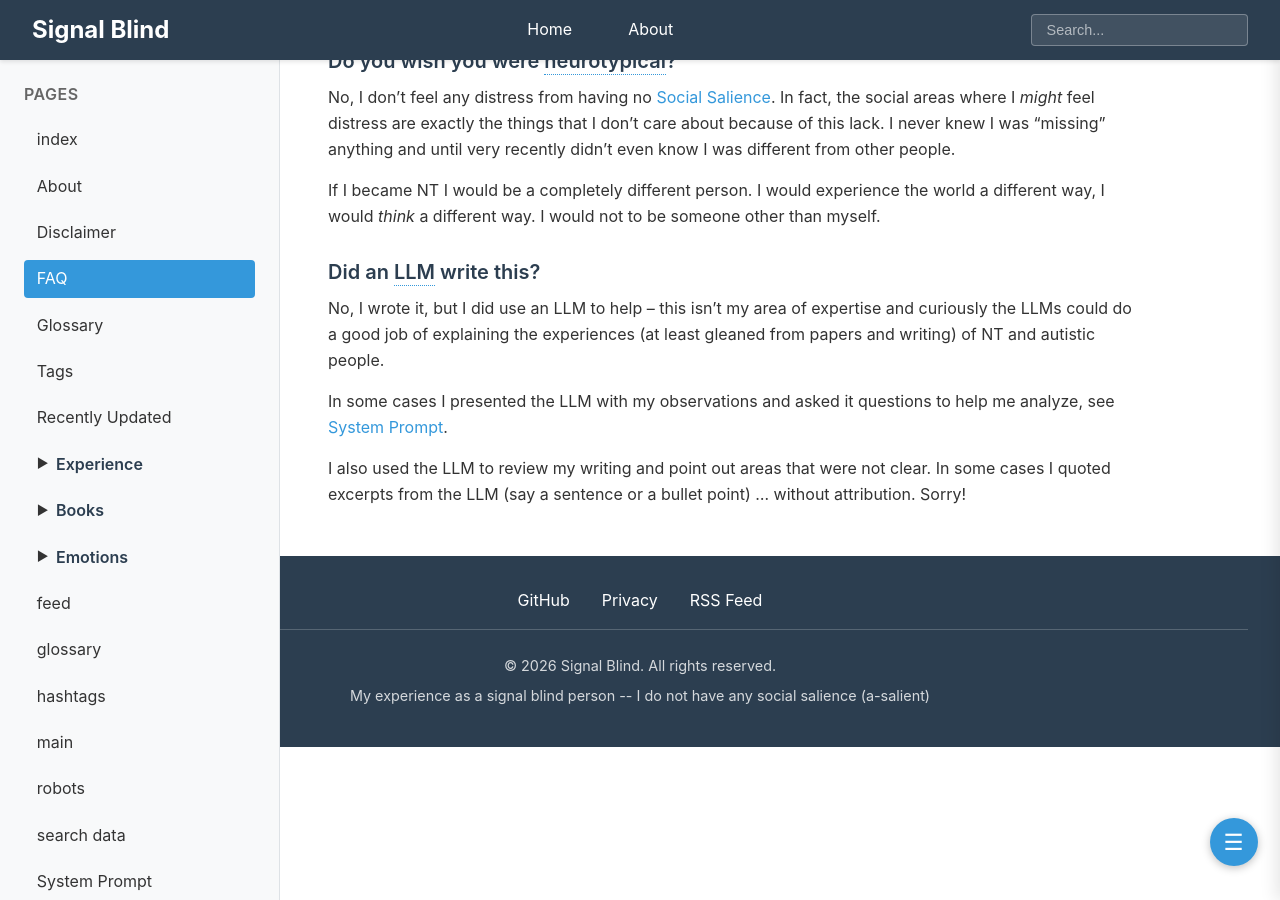
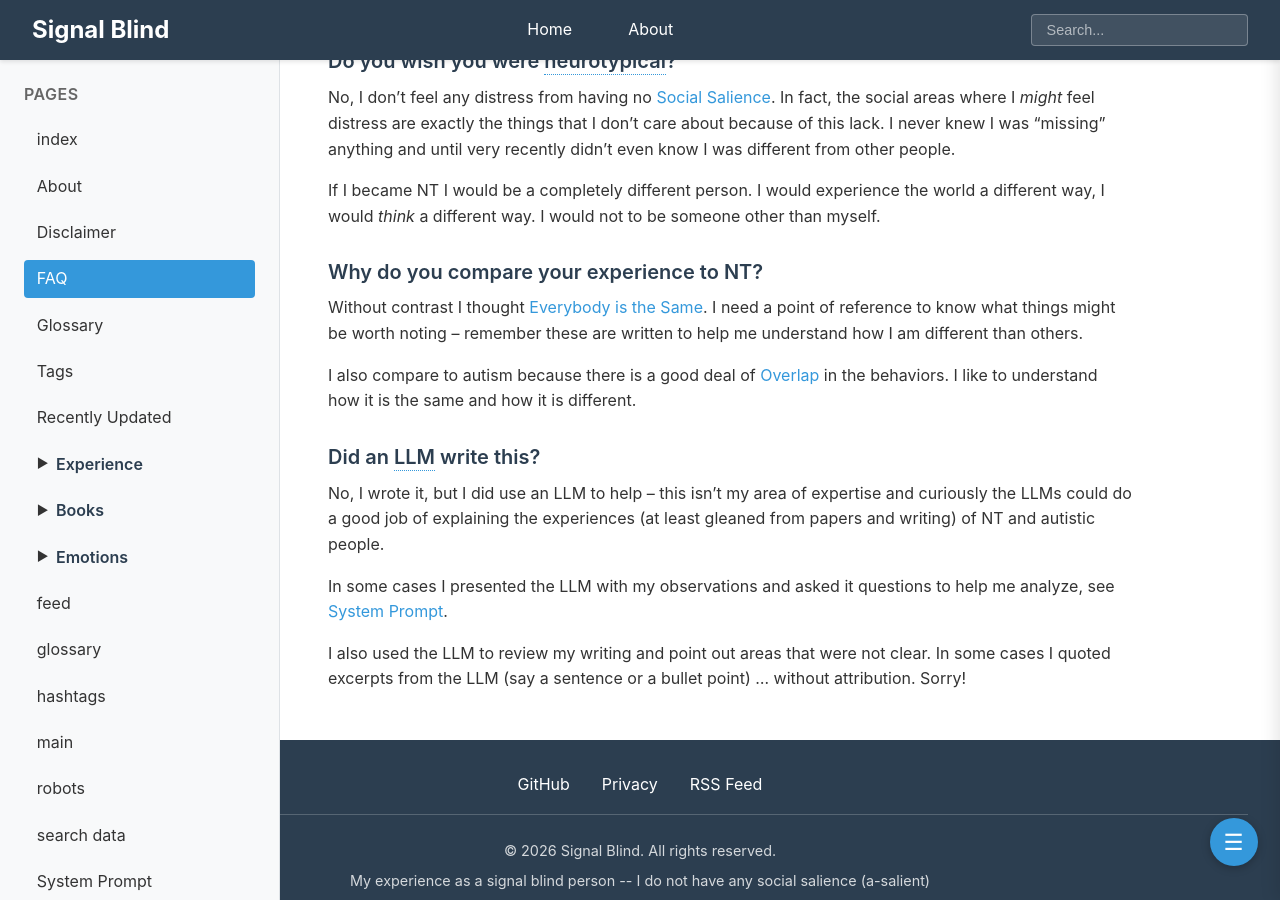
Before and after one commit to SignalBlind/SignalBlind.github.io, a Jekyll site: the page built from FAQ.md, in a window 1280 px wide and 900 px high, scrolled down 1290 px. Built offline with Jekyll 4.4.1, drawn with Linux system fonts in a browser that asks for light colours; comment, search, counter and statistics services are not loaded.

Commit message:
add item to faq

```diff
--- a/FAQ.md
+++ b/FAQ.md
@@ -34,6 +34,11 @@ No, I don't feel any distress from having no [Social Salience](Experience/Social
 
 If I became NT I would be a completely different person.  I would experience the world a different way, I would *think* a different way.  I would not to be someone other than myself.
 
+#### Why do you compare your experience to NT?
+
+Without contrast I thought [Everybody is the Same](Experience/Everybody%20is%20the%20Same.md).  I need a point of reference to know what things might be worth noting -- remember these are written to help me understand how I am different than others.
+
+I also compare to autism because there is a good deal of [Overlap](Experience/Overlaps.md) in the behaviors.  I like to understand how it is the same and how it is different.
 #### Did an LLM write this?
 No, I wrote it, but I did use an LLM to help -- this isn't my area of expertise and curiously the LLMs could do a good job of explaining the experiences (at least gleaned from papers and writing) of NT and autistic people.
 
```
